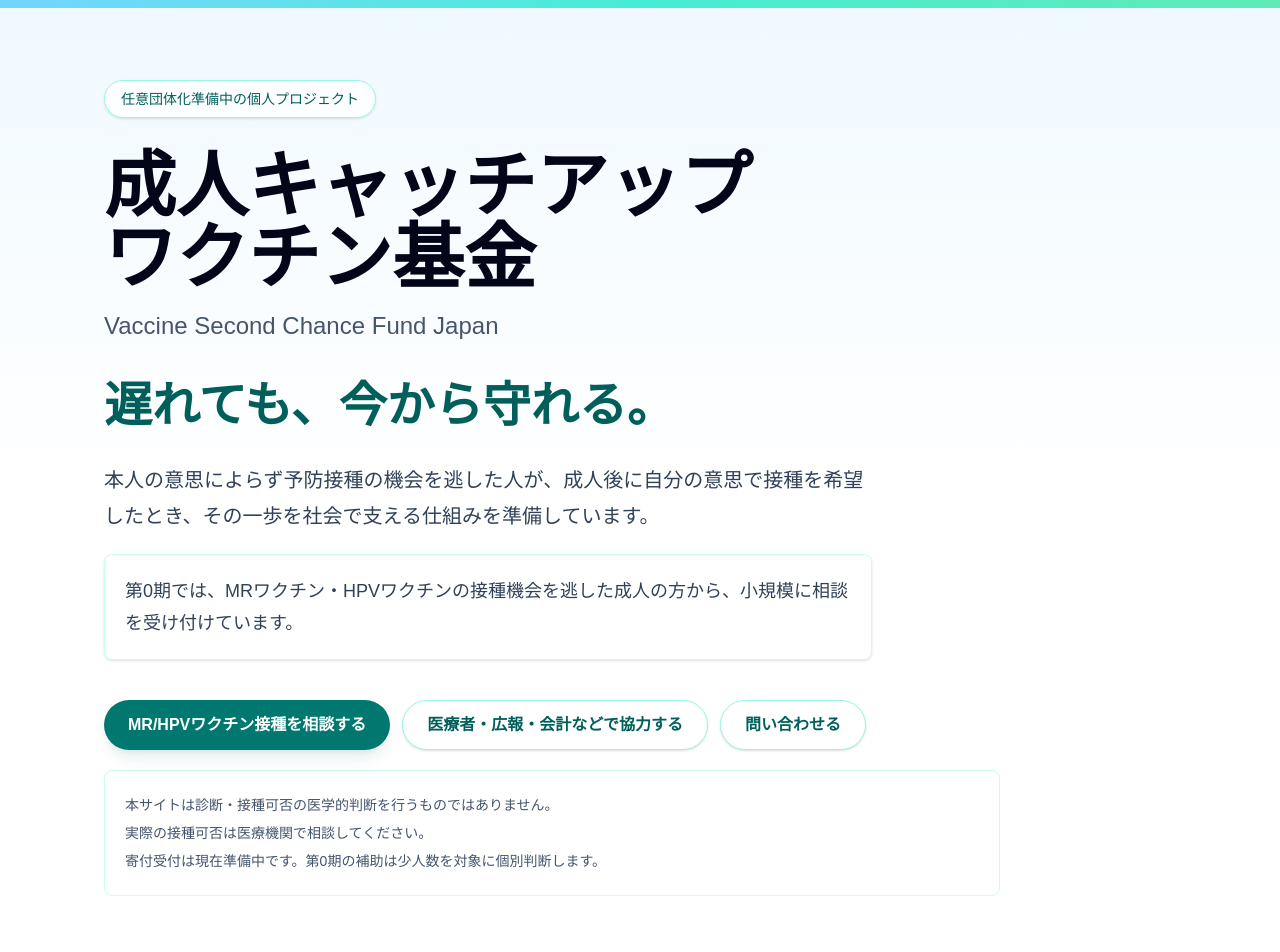
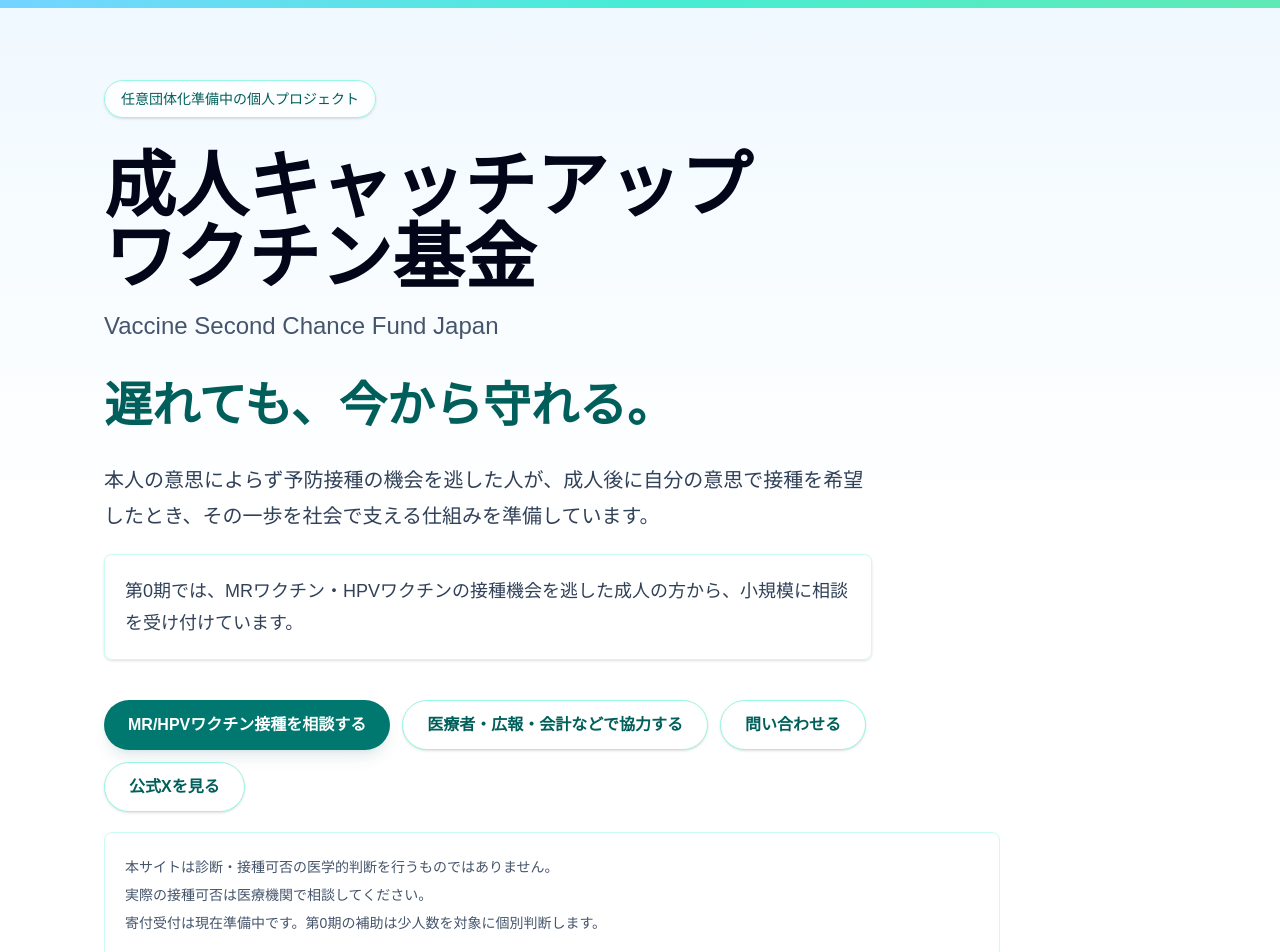
Before and after one commit to hj0229/vaccine-second-chance, a Next.js app: page / in a window 1280 px wide. Shown: the top 952 px of the page. Built offline with nearby package versions, Linux system fonts and the light colour scheme.

Commit message:
Add official X account link

```diff
--- a/app/page.tsx
+++ b/app/page.tsx
@@ -1,4 +1,5 @@
 const formUrl = "https://forms.gle/1aEDxBHTyjaXoR4C8";
+const xUrl = "https://x.com/VSCF_Japan";
 const email = "info@vaccine-second-chance.org";
 
 const policies = [
@@ -228,6 +229,9 @@ function CtaGroup({ inverted = false }: { inverted?: boolean }) {
       </CtaLink>
       <CtaLink href={`mailto:${email}`} variant={inverted ? "light" : "secondary"}>
         問い合わせる
+      </CtaLink>
+      <CtaLink href={xUrl} external variant={inverted ? "light" : "secondary"}>
+        公式Xを見る
       </CtaLink>
     </div>
   );
@@ -596,7 +600,7 @@ export default function Home() {
             お問い合わせ
           </h2>
           <p className="mx-auto mt-6 max-w-2xl text-base leading-8 text-teal-50 sm:text-lg">
-            相談・支援対象候補としての関心登録、医療者・広報・会計などでの協力、その他のお問い合わせを受け付けています。
+            相談・支援対象候補としての関心登録、医療者・広報・会計などでの協力、その他のお問い合わせを受け付けています。活動状況や第0期パイロットの進捗は、公式Xでも発信しています。
           </p>
           <div className="mt-9 flex flex-col items-center justify-center gap-5">
             <CtaGroup inverted />
```
